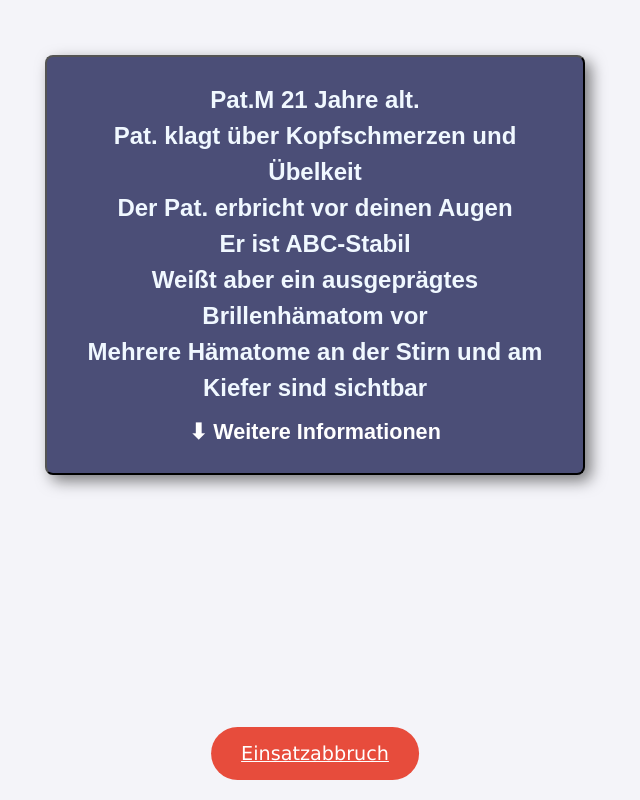
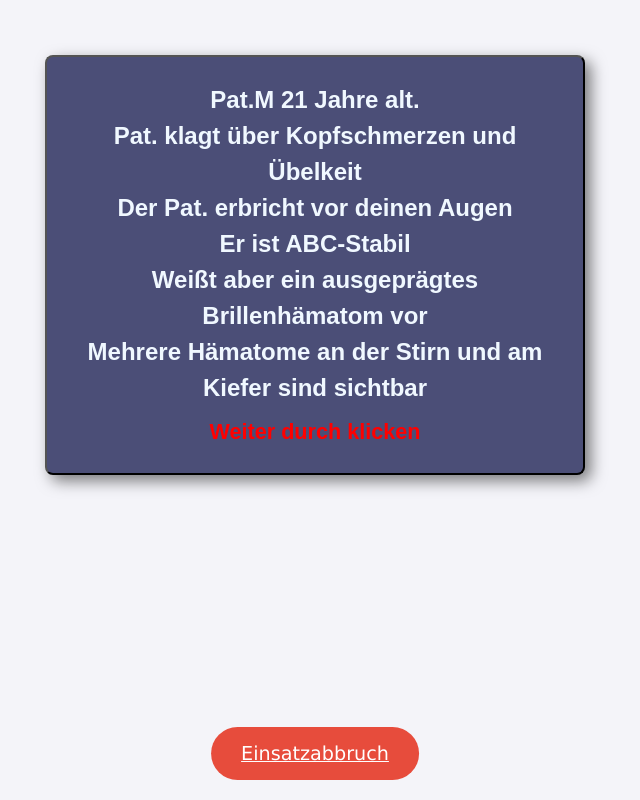
Before and after one commit to Hoffi120186/1Rettungsmittel-, a website: page Patient10.html in a window 1280 px wide. Shown: the whole page, without its empty margins (325-965 px from the left). Drawn offline with Linux system fonts and the light colour scheme.

Commit message:
Update Patient10.html

```diff
--- a/Patient10.html
+++ b/Patient10.html
@@ -49,7 +49,7 @@
             display: block;
             margin-top: 10px;
             font-size: 0.9em;
-            color: white;
+            color: red;
             font-weight: bold;
         }
 
@@ -127,12 +127,12 @@
         <br>Er ist ABC-Stabil<br>Weißt aber ein ausgeprägtes Brillenhämatom vor<br>
         Mehrere Hämatome an der Stirn und am Kiefer sind sichtbar<br>
 
-        <span>⬇ Weitere Informationen</span>
+        <span>Weiter durch klicken</span>
     </button>
     <button id="btn2" class="btn hidden">
         Der Pat. klagt auch über starken Schwindel und Unwohlsein <br>
         Der Pat. ist nicht eingeklemmt und frei zugänglich.
-        <span>⬇ Weitere Informationen</span>
+        <span>Weiter durch klicken</span>
     </button>
     <button id="btnCountdown1" class="btn hidden">
         Sofortmaßnahme:<br>Patient soll den PKW selber verlassen<br>
@@ -147,11 +147,11 @@
     </button>
     <button id="btn3" class="btn hidden">
        Der Pat<br>Die Pat. wird AB Kritisch
-        <span>⬇ Weitere Informationen</span>
+        <span>Weiter durch klicken</span>
     </button>
     <button id="btnCustom" class="btn hidden">
        Die Pat. ist weiter ABC-Stabil<br>
-       <span>⬇ Weitere Informationen</span>
+       <span>Weiter durch klicken</span>
     </button>
     <button id="btn4" class="btn hidden">
         Sichtungskategorie wählen<br>und zum nächsten Patienten!
```
